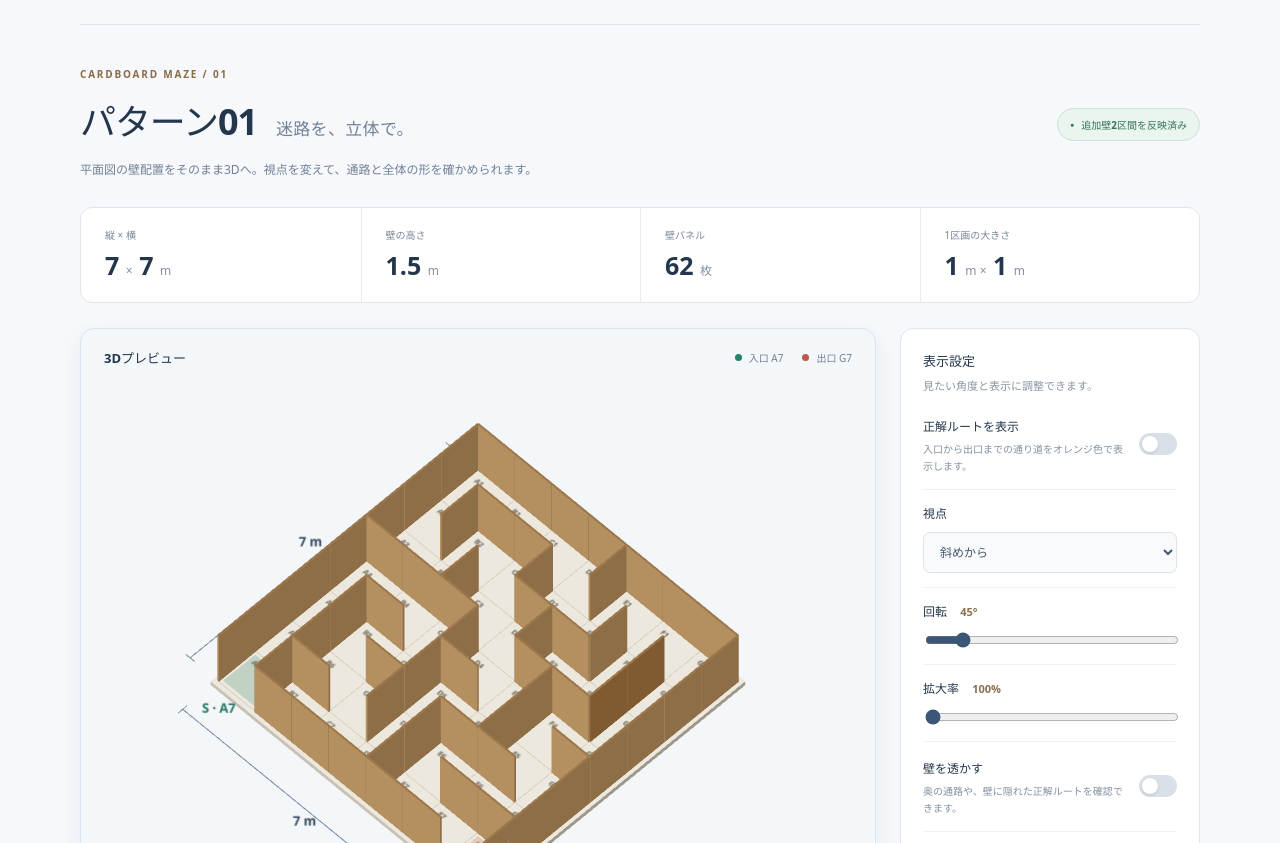
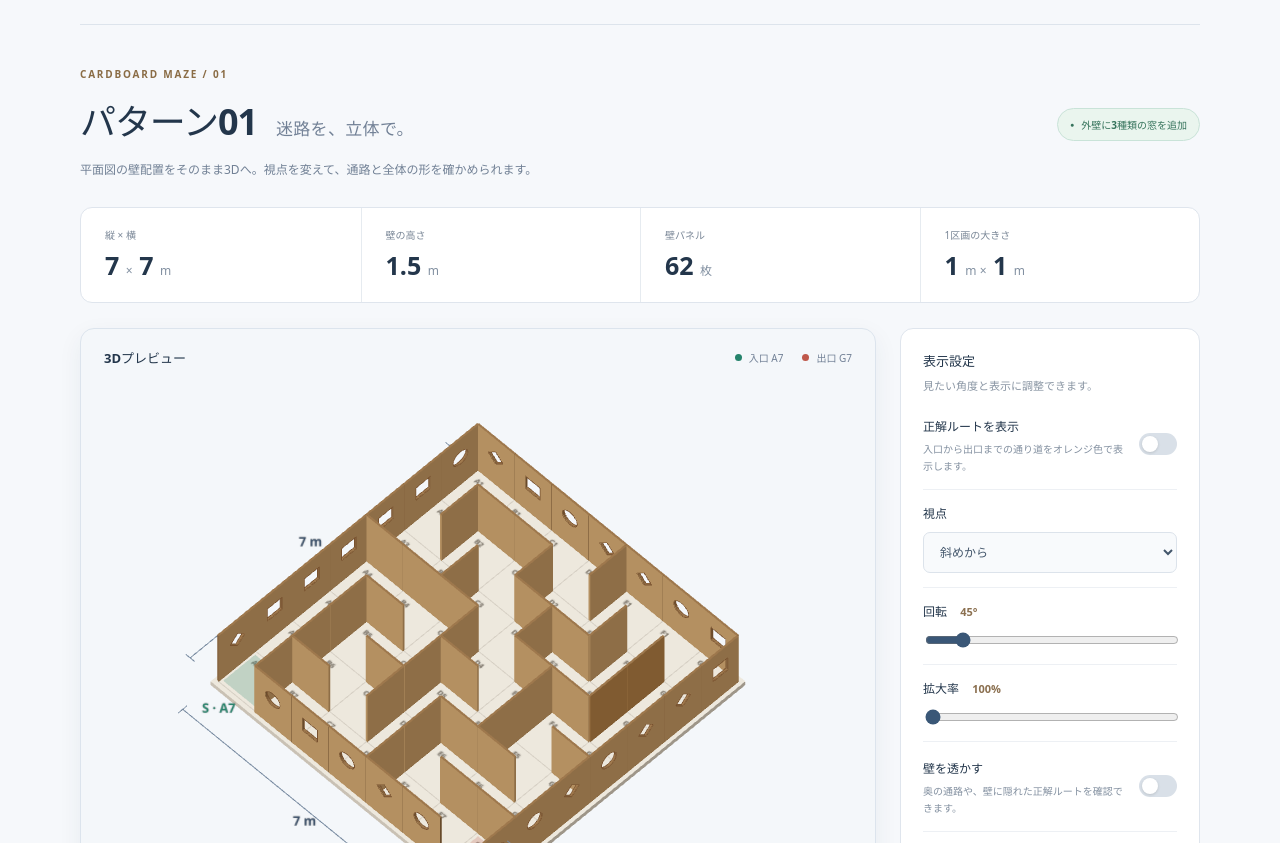
Before and after one commit to kina-hiroki/adventure-builders-maze, a website built with Vite: page games/index.html in a window 1280 px wide. Shown: the part 64-907 px from the top of the page. Built offline with nearby package versions, Linux system fonts and the light colour scheme.

Commit message:
Add mixed window openings to exterior maze walls
Cut circular, square, and diamond windows into 26 exterior panels with a stable randomized layout. Add geometry tests and stabilize canvas resizing.

```diff
--- a/games/package.json
+++ b/games/package.json
@@ -7,7 +7,7 @@
     "dev": "vite",
     "build": "tsc && vite build",
     "preview": "vite preview",
-    "test": "node --test tests/maze.test.mjs"
+    "test": "node --test"
   },
   "devDependencies": {
     "@types/three": "^0.186.0",
--- a/games/src/main.ts
+++ b/games/src/main.ts
@@ -18,7 +18,7 @@ app.innerHTML = `
     <section class="intro" aria-labelledby="page-title">
       <div><p class="eyebrow">CARDBOARD MAZE / 01</p><h1 id="page-title">パターン01<span>迷路を、立体で。</span></h1>
       <p class="lead">平面図の壁配置をそのまま3Dへ。視点を変えて、通路と全体の形を確かめられます。</p></div>
-      <span class="revision-badge"><span aria-hidden="true">●</span> 追加壁2区間を反映済み</span>
+      <span class="revision-badge"><span aria-hidden="true">●</span> 外壁に3種類の窓を追加</span>
     </section>
     <dl class="specs" aria-label="迷路の仕様">
       <div><dt>縦 × 横</dt><dd>7 <span>×</span> 7 <small>m</small></dd></div>
--- /dev/null
+++ b/games/src/maze/outerWallWindows.ts
@@ -0,0 +1,24 @@
+import { wallKey } from './analyzeMaze.ts';
+import type { MazePlan } from './types.ts';
+
+export type WindowShape = 'circle' | 'square' | 'diamond';
+
+const shapes: readonly WindowShape[] = ['circle', 'square', 'diamond'];
+
+export function createOuterWallWindows(plan: MazePlan): Map<string, WindowShape> {
+  const keys = plan.walls.filter(({ from: [x1, z1], to: [x2, z2] }) =>
+    (x1 === x2 && (x1 === 0 || x1 === plan.columns))
+    || (z1 === z2 && (z1 === 0 || z1 === plan.rows)))
+    .map(wallKey).sort();
+
+  // プランごとに再現できるランダム配置にし、視点変更や再読み込みで窓が変わるのを防ぐ。
+  let state = 2166136261;
+  for (const character of plan.id) state = Math.imul(state ^ character.charCodeAt(0), 16777619) >>> 0;
+  const assigned = keys.map((_, index) => shapes[index % shapes.length]);
+  for (let index = assigned.length - 1; index > 0; index--) {
+    state = (Math.imul(state, 1664525) + 1013904223) >>> 0;
+    const other = Math.floor(state / 0x100000000 * (index + 1));
+    [assigned[index], assigned[other]] = [assigned[other], assigned[index]];
+  }
+  return new Map(keys.map((key, index) => [key, assigned[index]]));
+}
--- a/games/src/style.css
+++ b/games/src/style.css
@@ -30,8 +30,8 @@ h2 { font-size: 13px; margin: 0; font-weight: 700; }
 .viewer-legend { display: flex; align-items: center; gap: 7px; font-size: 10px; color: #728196; }
 .viewer-legend i { width: 7px; height: 7px; border-radius: 50%; }
 .start-dot { background: #25836b; }.goal-dot { background: #bf584b; margin-left: 12px; }
-.maze-stage { flex: 1; width: 100%; height: 540px; min-height: 540px; }
-.maze-stage canvas { width: 100%; height: 100%; display: block; touch-action: none; cursor: grab; }
+.maze-stage { position: relative; flex: 1; width: 100%; height: 540px; min-height: 540px; }
+.maze-stage canvas { position: absolute; inset: 0; width: 100%; height: 100%; display: block; touch-action: none; cursor: grab; }
 .maze-stage canvas:active { cursor: grabbing; }
 .navigation-help { text-align: center; color: #78899d; font-size: 10px; line-height: 1.9; margin: 0; padding: 0 15px 18px; }
 .navigation-help span { display: none; }
--- a/games/src/three/createMazeView.ts
+++ b/games/src/three/createMazeView.ts
@@ -1,7 +1,10 @@
 import * as THREE from 'three';
 import { OrbitControls } from 'three/addons/controls/OrbitControls.js';
-import { cellPoint } from '../maze/analyzeMaze.ts';
+import { cellPoint, wallKey } from '../maze/analyzeMaze.ts';
+import { createOuterWallWindows } from '../maze/outerWallWindows.ts';
+import type { WindowShape } from '../maze/outerWallWindows.ts';
 import type { MazePlan } from '../maze/types.ts';
+import { createWindowOutlineGeometry, createWindowWallGeometry } from './createWindowWallGeometry.ts';
 
 export type ViewMode = 'angled' | 'top' | 'side' | 'front' | 'right' | 'back' | 'left';
 
@@ -13,7 +16,7 @@ export function createMazeView(container: HTMLElement, plan: MazePlan,
   const renderer = new THREE.WebGLRenderer({ antialias: true });
   renderer.setPixelRatio(Math.min(window.devicePixelRatio, 2));
   renderer.domElement.setAttribute('role', 'img');
-  renderer.domElement.setAttribute('aria-label', 'パターン01、7m×7m、壁高1.5mの迷路。入口A7、出口G7。');
+  renderer.domElement.setAttribute('aria-label', 'パターン01、7m×7m、壁高1.5mの迷路。入口A7、出口G7。外壁に丸・正方形・ひし形の窓。');
   renderer.domElement.setAttribute('tabindex', '0');
   renderer.domElement.setAttribute('aria-describedby', 'navigation-help');
   container.appendChild(renderer.domElement);
@@ -59,17 +62,42 @@ export function createMazeView(container: HTMLElement, plan: MazePlan,
   const [sideMaterial, addedMaterial, topMaterial] = wallMaterials;
   const walls = new THREE.Group();
   walls.name = 'maze-walls';
+  const outerWindows = createOuterWallWindows(plan);
+  const windowGeometries = new Map<WindowShape, THREE.ExtrudeGeometry>();
+  const windowOutlines = new Map<WindowShape, THREE.BufferGeometry>();
+  const windowEdgeMaterial = new THREE.LineBasicMaterial({ color: '#78512f', depthWrite: false });
   const verticalMarkers = new Map<string, THREE.Vector3[]>();
   for (const wall of plan.walls) {
     const vertical = wall.from[0] === wall.to[0];
     const added = vertical && wall.from[0] === 6 && (wall.from[1] === 1 || wall.from[1] === 2);
     const material = added ? addedMaterial : sideMaterial;
-    const geometry = new THREE.BoxGeometry(vertical ? thickness : plan.cellSize, h,
-      vertical ? plan.cellSize : thickness);
-    const mesh = new THREE.Mesh(geometry, [material, material, topMaterial, material, material, material]);
+    const windowShape = outerWindows.get(wallKey(wall));
+    let geometry: THREE.BufferGeometry;
+    if (windowShape) {
+      let windowGeometry = windowGeometries.get(windowShape);
+      if (!windowGeometry) {
+        windowGeometry = createWindowWallGeometry(plan.cellSize, h, thickness, windowShape);
+        windowGeometries.set(windowShape, windowGeometry);
+      }
+      geometry = windowGeometry;
+    } else {
+      geometry = new THREE.BoxGeometry(vertical ? thickness : plan.cellSize, h,
+        vertical ? plan.cellSize : thickness);
+    }
+    const mesh = new THREE.Mesh(geometry, windowShape ? [material, topMaterial]
+      : [material, material, topMaterial, material, material, material]);
+    if (windowShape) {
+      let outline = windowOutlines.get(windowShape);
+      if (!outline) {
+        outline = createWindowOutlineGeometry(h, thickness, windowShape);
+        windowOutlines.set(windowShape, outline);
+      }
+      mesh.add(new THREE.LineSegments(outline, windowEdgeMaterial));
+    }
+    if (windowShape && vertical) mesh.rotation.y = Math.PI / 2;
     mesh.position.copy(world((wall.from[0] + wall.to[0]) / 2, h / 2,
       (wall.from[1] + wall.to[1]) / 2));
-    mesh.name = added ? 'added-wall' : 'wall';
+    mesh.name = windowShape ? `outer-wall-${windowShape}-window` : added ? 'added-wall' : 'wall';
     walls.add(mesh);
     for (const [x, z] of [wall.from, wall.to]) {
       for (const sign of [-1, 1]) {
@@ -168,12 +196,20 @@ export function createMazeView(container: HTMLElement, plan: MazePlan,
   scene.add(dimensions);
 
   let disposed = false;
+  let resizeFrame = 0;
+  let lastWidth = 0;
+  let lastHeight = 0;
   let view: ViewMode = 'angled';
   let angle = 45;
   const render = () => { if (!disposed) renderer.render(scene, camera); };
   function resize() {
-    const { width: w, height: ht } = container.getBoundingClientRect();
-    if (w <= 0 || ht <= 0) return;
+    if (disposed) return;
+    const bounds = container.getBoundingClientRect();
+    const w = Math.round(bounds.width);
+    const ht = Math.round(bounds.height);
+    if (w <= 0 || ht <= 0 || (w === lastWidth && ht === lastHeight)) return;
+    lastWidth = w;
+    lastHeight = ht;
     const aspect = w / ht;
     const span = aspect >= 1.5 ? 10.2 : 11.5;
     const viewHeight = span / Math.min(aspect, 1);
@@ -184,6 +220,14 @@ export function createMazeView(container: HTMLElement, plan: MazePlan,
     camera.updateProjectionMatrix();
     renderer.setSize(w, ht, false);
     render();
+  }
+  function scheduleResize() {
+    if (disposed || resizeFrame) return;
+    // 観測通知の中でレイアウトを更新せず、同じフレームの通知をまとめる。
+    resizeFrame = window.requestAnimationFrame(() => {
+      resizeFrame = 0;
+      resize();
+    });
   }
   function updatePosition() {
     const theta = THREE.MathUtils.degToRad(angle);
@@ -199,7 +243,7 @@ export function createMazeView(container: HTMLElement, plan: MazePlan,
     render();
   };
   controls.addEventListener('change', changed);
-  const observer = new ResizeObserver(resize);
+  const observer = new ResizeObserver(scheduleResize);
   observer.observe(container);
   updatePosition();
   resize();
@@ -226,6 +270,9 @@ export function createMazeView(container: HTMLElement, plan: MazePlan,
         material.depthWrite = !value;
         material.needsUpdate = true;
       }
+      windowEdgeMaterial.transparent = value;
+      windowEdgeMaterial.opacity = value ? 0.22 : 1;
+      windowEdgeMaterial.needsUpdate = true;
       render();
     },
     setWallGrid(value: boolean) { wallGrid.visible = value; render(); },
@@ -233,6 +280,8 @@ export function createMazeView(container: HTMLElement, plan: MazePlan,
     dispose() {
       disposed = true;
       observer.disconnect();
+      window.cancelAnimationFrame(resizeFrame);
+      resizeFrame = 0;
       controls.removeEventListener('change', changed);
       controls.dispose();
       const geometries = new Set<THREE.BufferGeometry>();
--- /dev/null
+++ b/games/src/three/createWindowWallGeometry.ts
@@ -0,0 +1,60 @@
+import { BufferGeometry, ExtrudeGeometry, Path, Shape, Vector3 } from 'three';
+import type { WindowShape } from '../maze/outerWallWindows.ts';
+
+export const WINDOW_SIZE_M = 0.4;
+export const WINDOW_CENTER_HEIGHT_M = 0.9;
+
+function createWindowPath(height: number, windowShape: WindowShape): Path {
+  const radius = WINDOW_SIZE_M / 2;
+  const centerY = WINDOW_CENTER_HEIGHT_M - height / 2;
+  const hole = new Path();
+  // 穴は外枠と逆向きに描き、前面・背面を貫通する開口とする。
+  if (windowShape === 'circle') {
+    hole.absarc(0, centerY, radius, 0, Math.PI * 2, true);
+  } else if (windowShape === 'square') {
+    hole.moveTo(-radius, centerY - radius);
+    hole.lineTo(-radius, centerY + radius);
+    hole.lineTo(radius, centerY + radius);
+    hole.lineTo(radius, centerY - radius);
+  } else {
+    hole.moveTo(0, centerY + radius);
+    hole.lineTo(radius, centerY);
+    hole.lineTo(0, centerY - radius);
+    hole.lineTo(-radius, centerY);
+  }
+  hole.closePath();
+  return hole;
+}
+
+export function createWindowWallGeometry(width: number, height: number, thickness: number,
+  windowShape: WindowShape): ExtrudeGeometry {
+  const panel = new Shape();
+  panel.moveTo(-width / 2, -height / 2);
+  panel.lineTo(width / 2, -height / 2);
+  panel.lineTo(width / 2, height / 2);
+  panel.lineTo(-width / 2, height / 2);
+  panel.closePath();
+  panel.holes.push(createWindowPath(height, windowShape));
+
+  const geometry = new ExtrudeGeometry(panel, {
+    depth: thickness,
+    bevelEnabled: false,
+    curveSegments: 24,
+  });
+  geometry.translate(0, 0, -thickness / 2);
+  return geometry;
+}
+
+export function createWindowOutlineGeometry(height: number, thickness: number,
+  windowShape: WindowShape): BufferGeometry {
+  const outline = createWindowPath(height, windowShape).getPoints(24);
+  const points: Vector3[] = [];
+  for (const side of [-1, 1]) {
+    const z = side * (thickness / 2 + 0.001);
+    for (let index = 1; index < outline.length; index++) {
+      points.push(new Vector3(outline[index - 1].x, outline[index - 1].y, z),
+        new Vector3(outline[index].x, outline[index].y, z));
+    }
+  }
+  return new BufferGeometry().setFromPoints(points);
+}
```
Also changed, not shown: games/tests/windows.test.mjs (added, +71 -0 lines), README.md.
